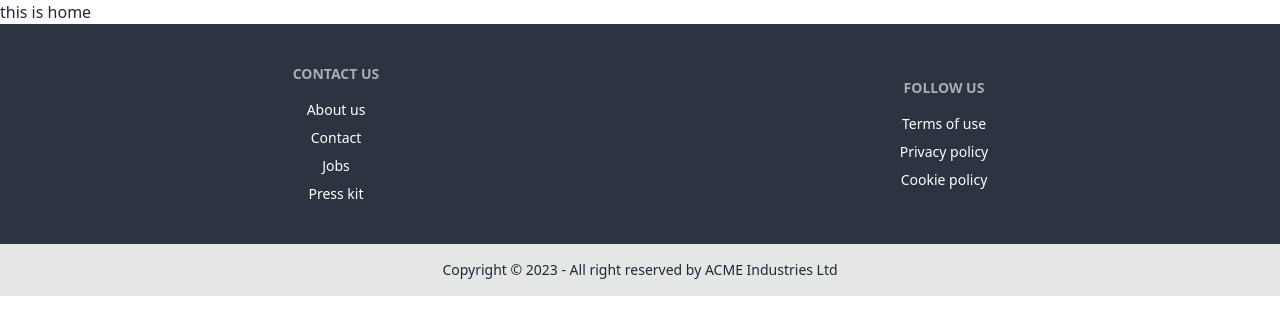
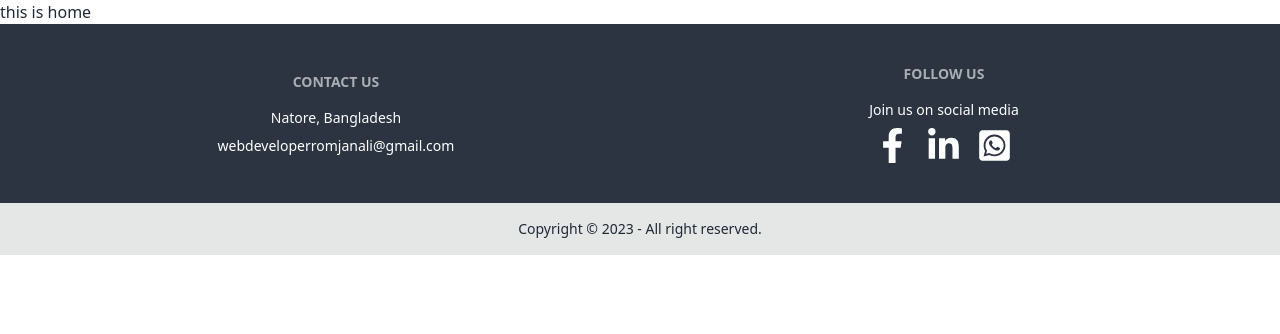
Before and after one commit to romjanali1/pezzo-perfetto, a React (Vite) app: page / in a window 1280 px wide. Shown: the top 334 px of the page. Built offline with nearby package versions, Linux system fonts and the light colour scheme.

Commit message:
footer socil icon add

```diff
--- a/package.json
+++ b/package.json
@@ -14,6 +14,7 @@
     "match-sorter": "^6.3.1",
     "react": "^18.2.0",
     "react-dom": "^18.2.0",
+    "react-icons": "^4.11.0",
     "react-router-dom": "^6.18.0",
     "sort-by": "^1.2.0"
   },
--- a/src/Pages/Shared/Footer/Footer.jsx
+++ b/src/Pages/Shared/Footer/Footer.jsx
@@ -1,4 +1,4 @@
-
+import { FaFacebookF, FaLinkedinIn, FaWhatsappSquare } from "react-icons/fa";
 
 const Footer = () => {
     return (
@@ -6,21 +6,22 @@ const Footer = () => {
         <footer className="footer footer-center p-10 bg-neutral text-white grid grid-cols-1 lg:grid-cols-2">
   <nav className="">
     <header className="footer-title">CONTACT US</header>
-    <a className="link link-hover">About us</a>
-    <a className="link link-hover">Contact</a>
-    <a className="link link-hover">Jobs</a>
-    <a className="link link-hover">Press kit</a>
+    <p className="link link-hover">Natore, Bangladesh</p>
+    <p className="link link-hover">webdeveloperromjanali@gmail.com</p>
   </nav>
   <nav>
     <header className="footer-title">Follow US</header>
-    <a className="link link-hover">Terms of use</a>
-    <a className="link link-hover">Privacy policy</a>
-    <a className="link link-hover">Cookie policy</a>
+    <p>Join us on social media</p>
+    <div className="flex space-x-4">
+    <a href="https://www.facebook.com/mnhRomjanAli"><FaFacebookF size = '35px'/></a>
+    <a href="https://www.linkedin.com/in/romjan-ali-b3b11627a/"><FaLinkedinIn size = '35px'/></a>
+    <a href="https://wa.link/piw7fb"><FaWhatsappSquare size = '35px'/></a>
+    </div>
   </nav>
 </footer>
 <footer className="footer footer-center p-4 bg-base-300 text-base-content">
   <aside>
-    <p>Copyright © 2023 - All right reserved by ACME Industries Ltd</p>
+    <p>Copyright © 2023 - All right reserved.</p>
   </aside>
 </footer>
 
```
Also changed, not shown: 1 other file (tests, documents, lock files or other folders).
